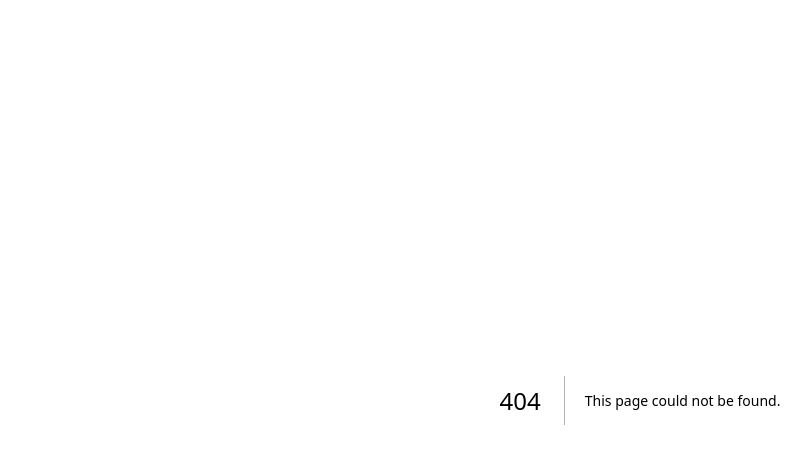
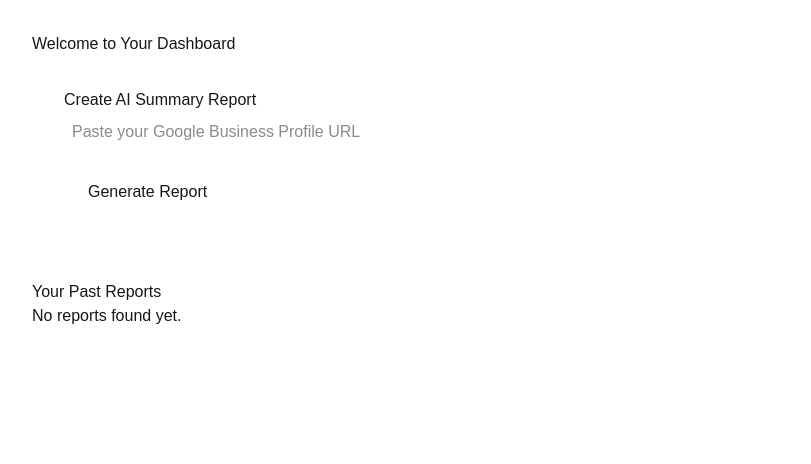
Before and after one commit to Jmymern/review-remedy, a Next.js app: page /dashboard in a window 1280 px wide. Before the commit this address had no page. Shown: the top 464 px of the page, without its empty margins (0-811 px from the left). Built offline with nearby package versions, Linux system fonts and the light colour scheme.

Commit message:
🔁 Rebuilt Review Remedy app with working auth, Stripe, dashboard, and AI

```diff
--- /dev/null
+++ b/app/components/ReportForm.tsx
@@ -0,0 +1,63 @@
+'use client';
+
+import { useState } from 'react';
+import { createClient } from '@supabase/supabase-js';
+
+const supabase = createClient(
+  'https://tyqpgfjbjrcqmrisxvln.supabase.co',
+  'eyJhbGciOiJIUzI1NiIsInR5cCI6IkpXVCJ9.eyJpc3MiOiJzdXBhYmFzZSIsInJlZiI6InR5cXBnZmpianJjcW1yaXN4dmxuIiwicm9sZSI6ImFub24iLCJpYXQiOjE3NTIzNjU3NTMsImV4cCI6MjA2Nzk0MTc1M30.izgyrjqeooALMd705IW28WLkDN_pyMbpuOTFr1zuAbk'
+);
+
+export default function ReportForm() {
+  const [businessUrl, setBusinessUrl] = useState('');
+  const [loading, setLoading] = useState(false);
+  const [message, setMessage] = useState('');
+
+  const handleSubmit = async (e: React.FormEvent) => {
+    e.preventDefault();
+    setLoading(true);
+    setMessage('');
+
+    // Replace with actual AI/summary endpoint
+    const response = await fetch('/api/create-report', {
+      method: 'POST',
+      headers: { 'Content-Type': 'application/json' },
+      body: JSON.stringify({ url: businessUrl })
+    });
+
+    const result = await response.json();
+    setLoading(false);
+
+    if (response.ok) {
+      setMessage('✅ Report generated successfully!');
+      setBusinessUrl('');
+    } else {
+      setMessage(`❌ Failed: ${result.error || 'Something went wrong'}`);
+    }
+  };
+
+  return (
+    <div style={{ padding: '2rem', maxWidth: '600px' }}>
+      <h2>Create AI Summary Report</h2>
+      <form onSubmit={handleSubmit}>
+        <input
+          type="url"
+          required
+          value={businessUrl}
+          onChange={(e) => setBusinessUrl(e.target.value)}
+          placeholder="Paste your Google Business Profile URL"
+          style={{ width: '100%', marginBottom: '1rem', padding: '0.5rem' }}
+        />
+        <button
+          type="submit"
+          disabled={loading}
+          style={{ padding: '0.75rem 1.5rem' }}
+        >
+          {loading ? 'Generating...' : 'Generate Report'}
+        </button>
+      </form>
+      {loading && <p style={{ marginTop: '1rem' }}>🔄 Summarizing reviews with AI...</p>}
+      {message && <p style={{ marginTop: '1rem' }}>{message}</p>}
+    </div>
+  );
+}
--- a/app/dashboard/dashboard-page.tsx
+++ /dev/null
@@ -1,6 +0,0 @@
-
-// dashboard Supabase fetch
-const { data } = await supabase
-  .from('reports')
-  .select('*')
-  .eq('user_id', user.id);
--- /dev/null
+++ b/app/dashboard/page.tsx
@@ -0,0 +1,69 @@
+'use client';
+
+import { useEffect, useState } from 'react';
+import { createClient } from '@supabase/supabase-js';
+import ReportForm from '../components/ReportForm';
+
+const supabaseUrl = 'https://tyqpgfjbjrcqmrisxvln.supabase.co';
+const supabaseAnonKey = 'eyJhbGciOiJIUzI1NiIsInR5cCI6IkpXVCJ9.eyJpc3MiOiJzdXBhYmFzZSIsInJlZiI6InR5cXBnZmpianJjcW1yaXN4dmxuIiwicm9sZSI6ImFub24iLCJpYXQiOjE3NTIzNjU3NTMsImV4cCI6MjA2Nzk0MTc1M30.izgyrjqeooALMd705IW28WLkDN_pyMbpuOTFr1zuAbk';
+const supabase = createClient(supabaseUrl, supabaseAnonKey);
+
+type Report = {
+  id: string;
+  user_id: string;
+  report_name: string;
+  top_complaint: string;
+  top_positive: string;
+  suggestions: string;
+};
+
+export default function DashboardPage() {
+  const [reports, setReports] = useState<Report[]>([]);
+
+  useEffect(() => {
+    const fetchReports = async () => {
+      const { data: { user } } = await supabase.auth.getUser();
+      if (!user) {
+        console.error('No user logged in');
+        return;
+      }
+
+      const { data, error } = await supabase
+        .from('reports')
+        .select('*')
+        .eq('user_id', user.id);
+
+      if (error) {
+        console.error('Error fetching reports:', error.message);
+        return;
+      }
+
+      setReports(data as Report[]);
+    };
+
+    fetchReports();
+  }, []);
+
+  return (
+    <div style={{ padding: '2rem' }}>
+      <h1>Welcome to Your Dashboard</h1>
+      <ReportForm />
+
+      <h2 style={{ marginTop: '2rem' }}>Your Past Reports</h2>
+      {reports.length === 0 ? (
+        <p>No reports found yet.</p>
+      ) : (
+        <ul>
+          {reports.map((report) => (
+            <li key={report.id} style={{ marginBottom: '1rem' }}>
+              <strong>{report.report_name}</strong><br />
+              ❌ Complaint: {report.top_complaint}<br />
+              ✅ Positive: {report.top_positive}<br />
+              💡 Suggestions: {report.suggestions}
+            </li>
+          ))}
+        </ul>
+      )}
+    </div>
+  );
+}
--- /dev/null
+++ b/app/signup/page.tsx
@@ -0,0 +1,28 @@
+'use client';
+import { useState } from 'react';
+import { useRouter } from 'next/navigation';
+import { createClient } from '@supabase/supabase-js';
+
+const supabase = createClient('https://tyqpgfjbjrcqmrisxvln.supabase.co', 'eyJh...');
+
+export default function SignupPage() {
+  const [email, setEmail] = useState('');
+  const [password, setPassword] = useState('');
+  const router = useRouter();
+
+  const handleSignup = async (e: React.FormEvent) => {
+    e.preventDefault();
+    const { error } = await supabase.auth.signUp({ email, password });
+    if (error) return alert(error.message);
+    router.push('/pricing');
+  };
+
+  return (
+    <form onSubmit={handleSignup} style={{ padding: 32 }}>
+      <h1>Sign Up</h1>
+      <input type="email" placeholder="Email" value={email} onChange={e => setEmail(e.target.value)} required />
+      <input type="password" placeholder="Password" value={password} onChange={e => setPassword(e.target.value)} required />
+      <button type="submit">Create Account</button>
+    </form>
+  );
+}
--- a/app/signup/signup-page.tsx
+++ /dev/null
@@ -1,3 +0,0 @@
-
-// signup page
-router.push('/pricing');
--- /dev/null
+++ b/app/thank-you/page.tsx
@@ -0,0 +1,18 @@
+'use client';
+import { useEffect } from 'react';
+import { useRouter } from 'next/navigation';
+
+export default function ThankYouPage() {
+  const router = useRouter();
+  useEffect(() => {
+    const t = setTimeout(() => router.push('/dashboard'), 5000);
+    return () => clearTimeout(t);
+  }, [router]);
+
+  return (
+    <div style={{ padding: 32 }}>
+      <h1>Thank you for your purchase!</h1>
+      <p>Redirecting to your dashboard...</p>
+    </div>
+  );
+}
--- a/app/thank-you/thank-you-page.tsx
+++ /dev/null
@@ -1,5 +0,0 @@
-
-// thank-you page
-setTimeout(() => {
-  router.push('/dashboard');
-}, 5000);
```
